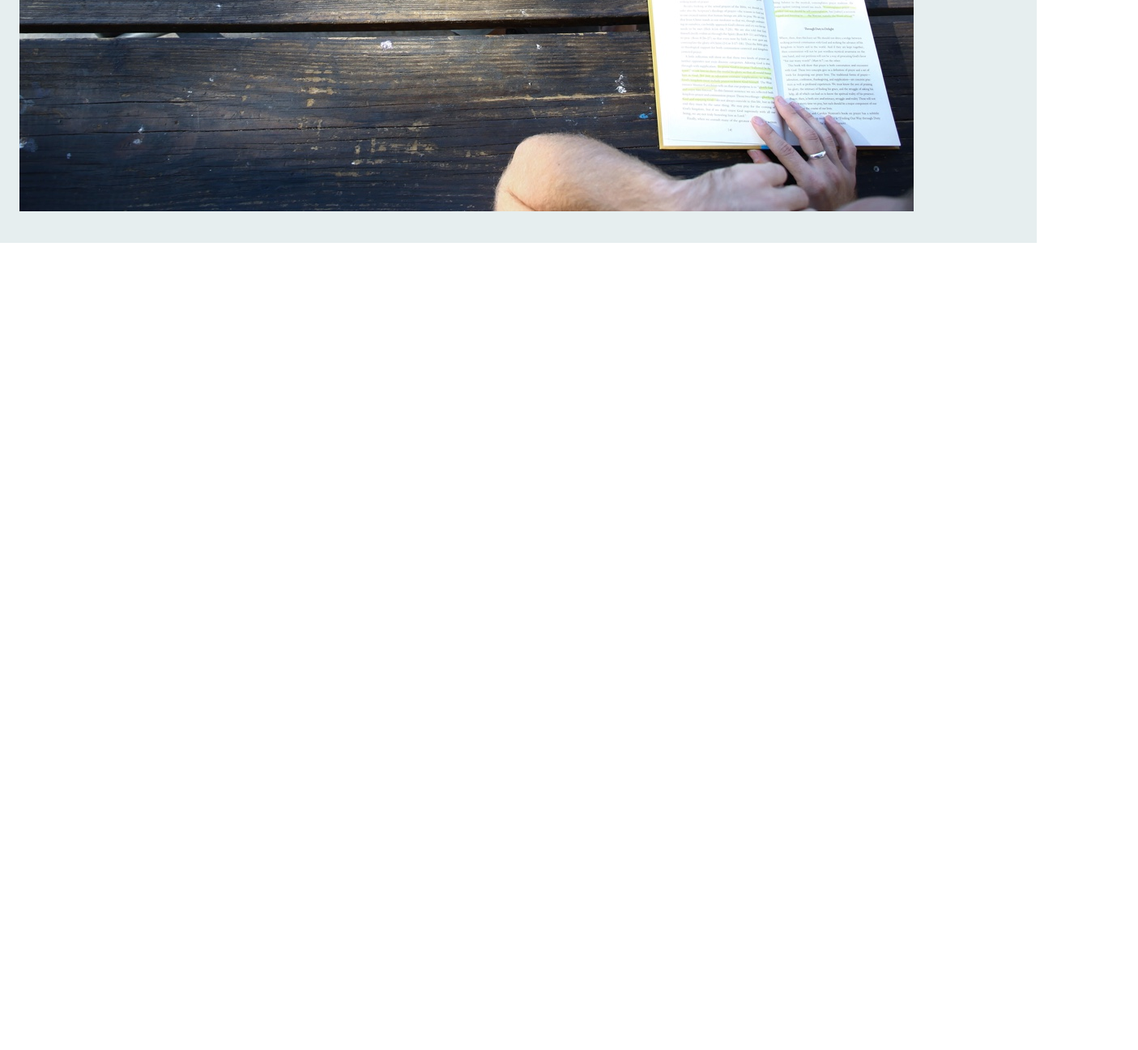
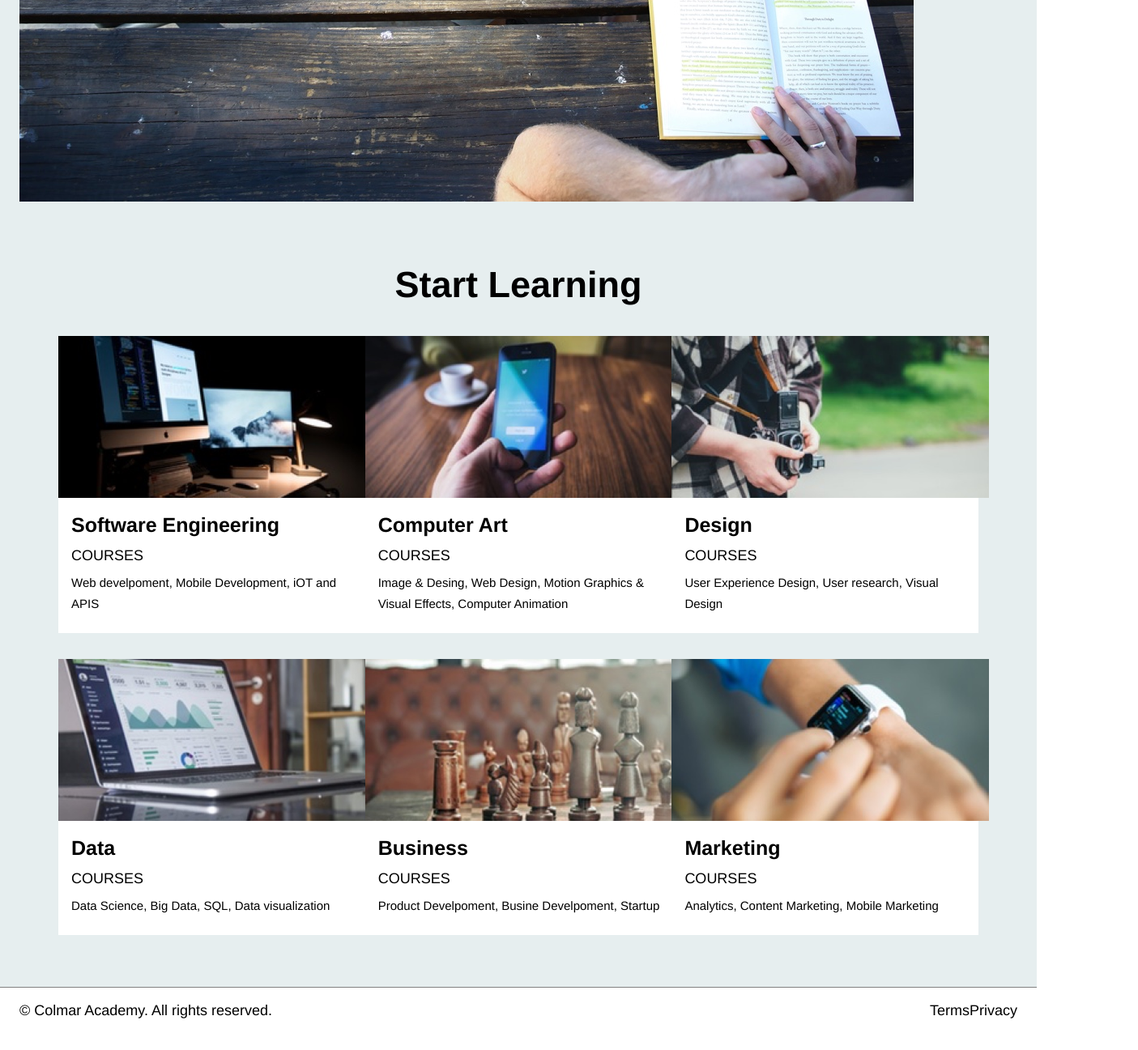
Before and after one commit to saahil0826/capstone, a plain HTML site: page index.html in a window 1280 px wide. Shown: the part 663-1960 px from the top of the page at 81% size, 1405 px wide, since content can reach past the window. Before the commit the page ends 963 px from the top, so only its background shows below. Drawn offline with Linux system fonts and the light colour scheme.

Commit message:
2nd commit

```diff
--- a/index.html
+++ b/index.html
@@ -38,12 +38,84 @@
 
       </div>
       <div class="blocks">
+        <h1>Start Learning</h1>
+  <div class="flex-container">
+    <div class="image-content">
+      <img src="./capstone_colmar_assets/images/course-software.jpg" alt="">
+<div class="text-content">
+  <h3>Software Engineering</h3>
+  <h4>COURSES</h4>
+  <span>Web develpoment, Mobile Development, iOT and APIS</span>
+</div>
 
+    </div><!-- -->
+      <div class="image-content">
+        <img src="./capstone_colmar_assets/images/course-computer-art.jpg" alt="">
+<div class="text-content">
+        <h3>Computer Art</h3>
+        <h4>COURSES</h4>
+        <span>Image & Desing, Web Design, Motion Graphics & Visual Effects,
+           Computer Animation</span>
+           </div>
+      </div> <!-- -->
+      <div class="image-content">
+<img src="./capstone_colmar_assets/images/course-design.jpg" alt="">
+<div class="text-content">
+    <h3>Design</h3>
+        <h4>COURSES</h4>
+        <span>User Experience Design, User research, Visual Design</span>
+        </div>
+      </div> <!-- -->
+      <div class="image-content">
+<img src="./capstone_colmar_assets/images/course-data.jpg" alt="">
+<div class="text-content">
+        <h3>Data</h3>
+        <h4>COURSES</h4>
+        <span>Data Science, Big Data, SQL, Data visualization</span>
+        </div>
+      </div> <!-- -->
+      <div class="image-content">
+<img src="./capstone_colmar_assets/images/course-business.jpg" alt="">
+<div class="text-content">
+        <h3>Business</h3>
+        <h4>COURSES</h4>
+        <span>Product Develpoment, Busine Develpoment, Startup</span>
+        </div>
+      </div> <!-- -->
+      <div class="image-content">
+        <img src="./capstone_colmar_assets/images/course-marketing.jpg" alt="">
+<div class="text-content">
+        <h3>Marketing</h3>
+        <h4>COURSES</h4>
+        <span>Analytics, Content Marketing, Mobile Marketing</span>
+        </div>
+      </div> <!-- -->
+ </div>
       </div>
-      <div class="end">
+      <!--<div class="end">
+        <h1>Thesis exhibit</h1>
+        <div class="media">
+          <div class="video">
+            <video src="./capstone_colmar_assets/videos/thesis.mp4" autoplay poster="posterimage.jpg">
+            </video>
+            <h2>Reimagine Urban</h2>
+            <span></span>
+          </div>
+          <div class="image4">
 
-      </div>
-      <footer></footer>
+          </div>
+        </div>
+      </div>-->
+      <footer>
+        <div class="foo">
+          <span>&copy; Colmar Academy. All rights reserved.</span>
+          <div class='links'>
+      <span>Terms</span>
+      <span>Privacy</span>
+        </div>
+
+  </div>
+      </footer>
     </div>
 
   </body>
--- a/resources/style.css
+++ b/resources/style.css
@@ -17,7 +17,6 @@ color: black;
 margin: auto;
 align-items: center;
 max-width: 100%;
- border: 6px solid red;
 }
 
 
@@ -48,12 +47,26 @@ margin-right: 16px;
 }
 
 .main{
+  display: flex;
   background-color: #e6eeef;
   display: flex;
 }
 .image1{
-  max-width: 60%;
+  width: 100%;
   margin: 32px 24px 32px 24px;
+}
+
+.text h1{
+  font-weight: bold;
+  font-size: 50px;
+}
+
+.text span{
+font-size: 25px;
+}
+
+.box span{
+  font-size: 20px;
 }
 
 .main .text .box{
@@ -65,3 +78,115 @@ margin-right: 16px;
   color: white;
   max-width: 20px;
 }
+
+
+.blocks{
+  background-color: #e6eeef;
+}
+
+.blocks h1{
+  padding-top: 32px;
+  margin-bottom: 32px;
+display: flex;
+justify-content: center;
+font-size: 45px;
+font-weight: bold;
+}
+
+.flex-container{
+  margin: auto;
+  display: flex;
+  justify-content: space-between;
+  flex-wrap: wrap;
+  margin-right: 72px;
+  margin-left: 72px;
+  padding-bottom: 32px;
+}
+
+.image-content{
+  max-width: 33.33%;
+  margin-bottom: 32px;
+}
+
+.image-content img{
+  display: block;
+  height: 200px;
+}
+
+.text-content{
+  padding-left: 16px;
+  background-color: white;
+  padding-bottom: 24px;
+  max-width: 100%;
+
+ }
+
+.text-content h3{
+  padding-top: 16px;
+  font-size: 25px;
+  font-weight: bold;
+
+}
+
+.text-content h4{
+  margin-top: 8px;
+  margin-bottom: 8px;
+  font-weight: lighter;
+}
+
+.text-content span{
+font-size: 15px;
+  font-weight: lighter;
+
+}
+
+
+
+.end h1{
+  padding-top: 32px;
+  margin-bottom: 32px;
+display: flex;
+justify-content: center;
+font-size: 45px;
+font-weight: bold;
+}
+
+.media{
+  padding-bottom: 32px;
+  display: flex;
+}
+
+.video{
+  margin-left: 24px;
+  margin-right: 24px;
+  max-width: 60%;
+}
+
+.video h2{
+margin-top: 24px;
+margin-bottom: 8px;
+}
+
+footer{
+  border-top: 1px solid grey;
+}
+
+.foo{
+  padding-top: 16px;
+  padding-left: 24px;
+  padding-right: 24px;
+  margin-bottom: 50px;
+  display: flex;
+  justify-content: space-between;
+}
+
+
+  .links{
+    display: flex;
+  justify-content: space-between;
+
+  }
+
+  .links .span{
+  margin-right: 16px;
+  }
```
Also changed, not shown: 2 other files.
